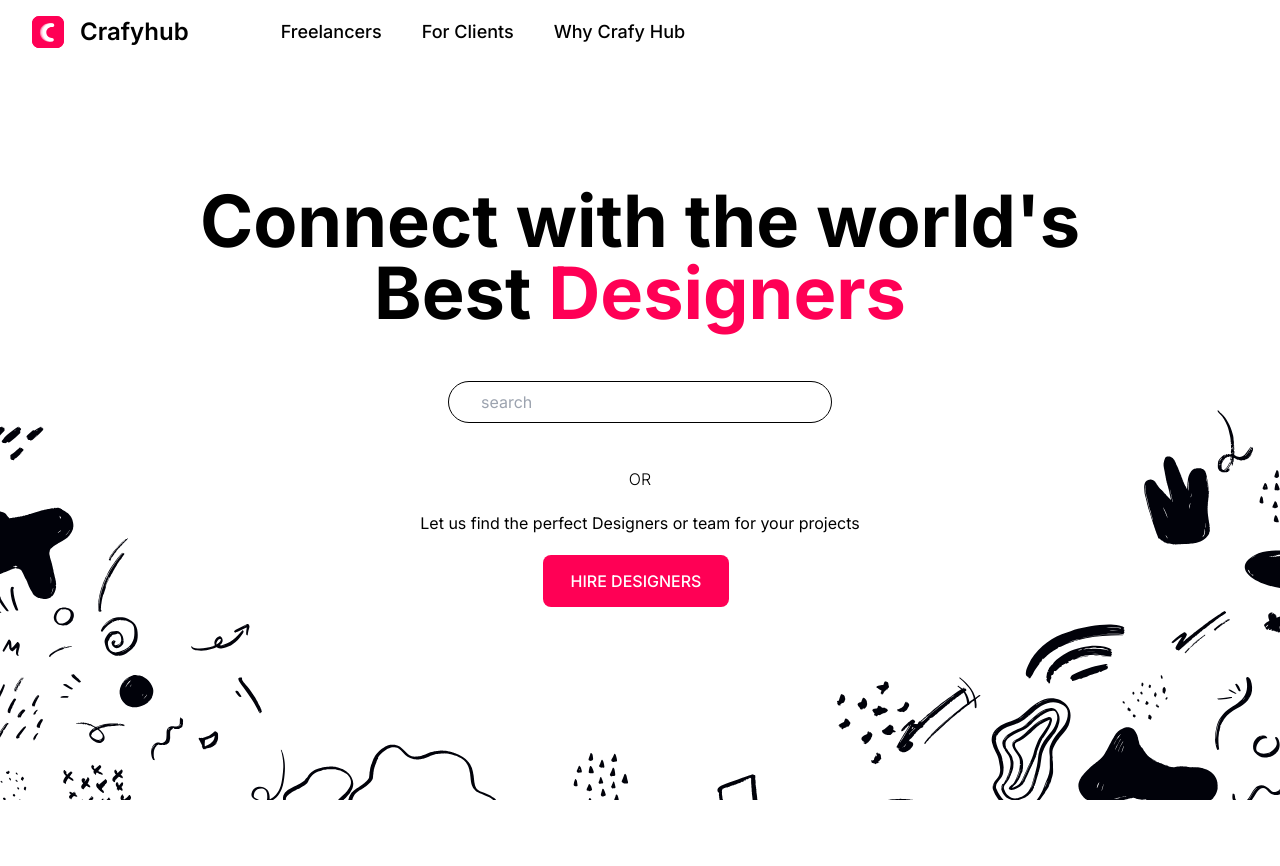
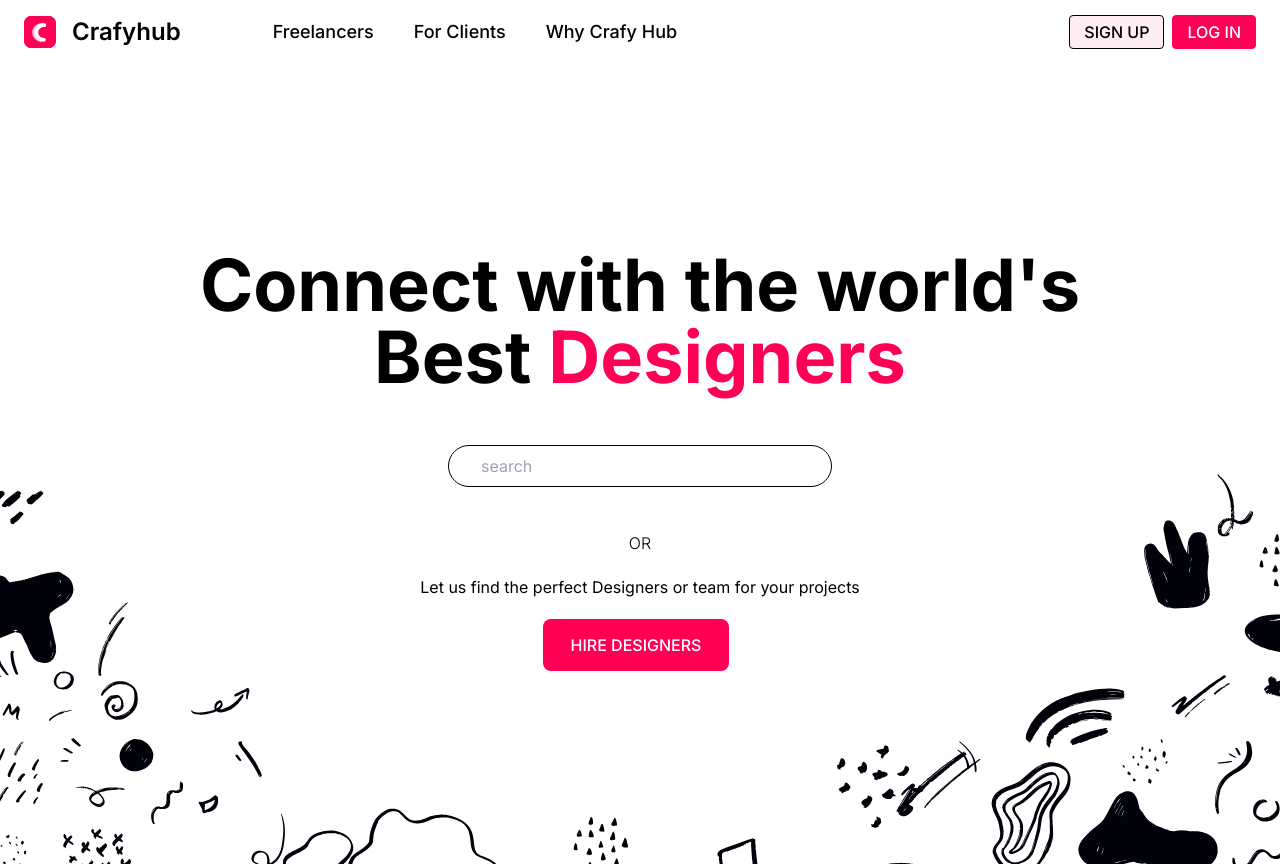
Before and after one commit to Gowthamwunderux/crafyhub, a Next.js app: page / in a window 1280 px wide. Shown: the top 866 px of the page. Built offline with nearby package versions, Linux system fonts and the light colour scheme.

Commit message:
navbar ui fixes

```diff
--- a/src/app/components/navbar/navbar.tsx
+++ b/src/app/components/navbar/navbar.tsx
@@ -4,6 +4,7 @@ import { Bars3Icon, BellIcon, XMarkIcon } from "@heroicons/react/24/outline";
 import Link from "next/link";
 import Image from "next/image";
 import { CrafyHubLogo } from "@/app/assets";
+import { SmallButton } from "../Buttons/page";
 
 const navigation = [
   { name: "Freelancers", href: "/api/auth/login", current: false },
@@ -19,7 +20,7 @@ export default function Navbar() {
   return (
     <Disclosure as="nav" className="bg-transparent">
       <>
-        <div className="mx-auto max-w-7xl px-2 sm:px-6 lg:px-8 fixed w-[100%]">
+        <div className="mx-auto max-w-7xl px-2 sm:px-6 ">
           <div className="relative flex h-16 items-center justify-between">
             <div className="absolute inset-y-0 left-0 flex items-center sm:hidden">
               {/* Mobile menu button*/}
@@ -54,6 +55,11 @@ export default function Navbar() {
 
 
               </div>
+
+            </div>
+            <div className="flex justify-self-end">
+              <SmallButton label='SIGN UP' className='bg-Pink-700 text-black text-base rounded font-medium border-solid border border-indigo-600 px-3.5 py-1'></SmallButton>
+              <SmallButton label='LOG IN' className='bg-Pink-900 text-White text-base rounded font-medium border-solid border border-Pink-900 ml-2 px-3.5 py-1'></SmallButton>
             </div>
           </div>
         </div>
```
